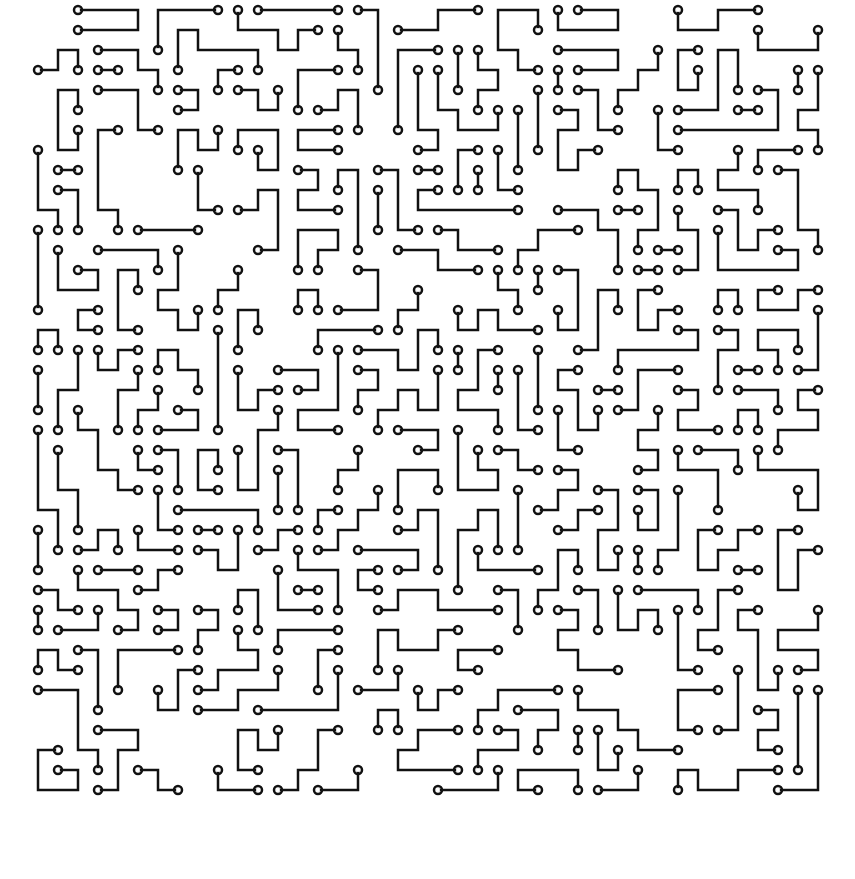
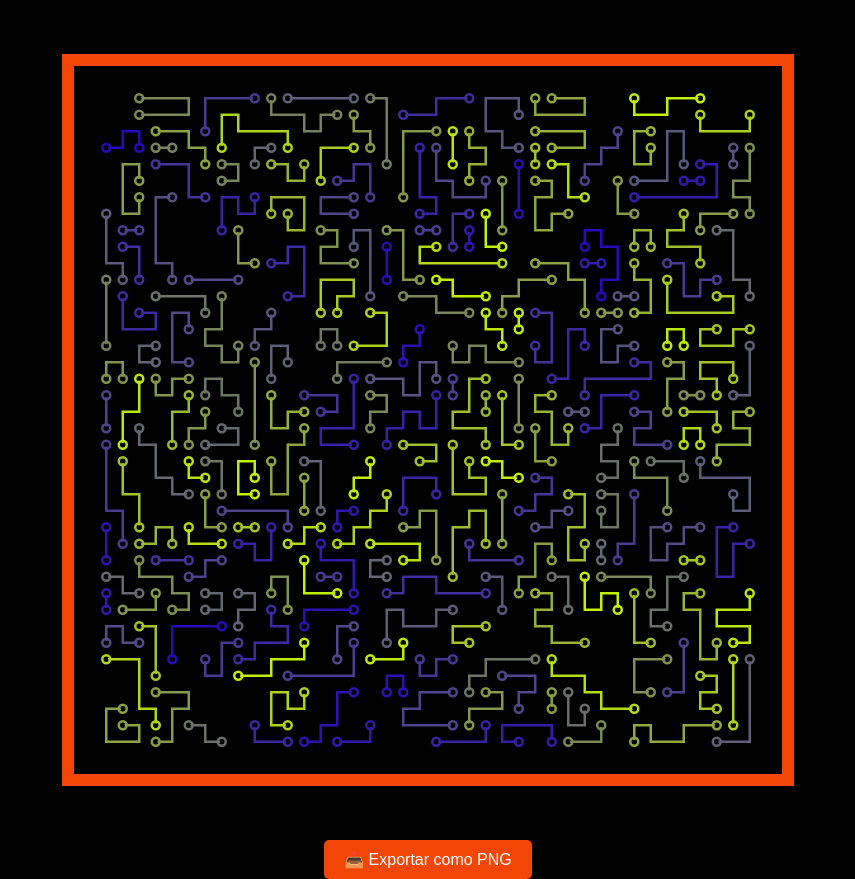
Before and after one commit to LarissaDG/scarf, a plain HTML site: page CircuitoIntegrado.html in a window 1280 px wide. Shown: the whole page, without its empty margins (212-1067 px from the left). Before the commit the page ends 800 px from the top, so only its background shows below. Drawn offline with Linux system fonts and the light colour scheme.

Commit message:
Improving code

```diff
--- a/CircuitoIntegrado.html
+++ b/CircuitoIntegrado.html
@@ -2,32 +2,88 @@
 <html lang="en">
 <head>
   <meta charset="UTF-8" />
-  <title>Circuito Generativo Avançado</title>
+  <title>Circuito Generativo com Exportação</title>
   <style>
-    body { margin: 0; background: #fff; }
-    canvas { display: block; margin: 0 auto; }
+    body {
+      margin: 0;
+      background: #000;
+      color: #fff;
+      font-family: sans-serif;
+      display: flex;
+      flex-direction: column;
+      align-items: center;
+    }
+    canvas {
+      display: block;
+      margin: 20px 0;
+      background: #000;
+    }
+    button {
+      background: #F24607;
+      color: white;
+      border: none;
+      padding: 10px 20px;
+      font-size: 16px;
+      cursor: pointer;
+      border-radius: 5px;
+    }
+    button:hover {
+      background: #c63604;
+    }
   </style>
 </head>
 <body>
+
 <canvas></canvas>
+<button onclick="saveImage()">📥 Exportar como PNG</button>
+
 <script>
 const canvas = document.querySelector('canvas');
 const context = canvas.getContext('2d');
 
 const size = 800;
+canvas.width = size;
+canvas.height = size;
+
+const frameColor = '#F24607';
+const frameMargin = 40;
+const innerMargin = 30;
+const contentStart = frameMargin + innerMargin;
+const contentSize = size - 2 * (frameMargin + innerMargin);
+
 const cols = 40;
 const rows = 40;
-const cellSize = size / cols;
+const cellSize = contentSize / cols;
 
 const occupied = Array(cols).fill().map(() => Array(rows).fill(false));
 
-canvas.width = size;
-canvas.height = size;
+// Degradê
+const gradientStart = [38, 10, 183];   // #260AB7
+const gradientEnd   = [195, 241, 8];   // #C3F108
 
+function lerpColor(a, b, t) {
+  return [
+    a[0] + (b[0] - a[0]) * t,
+    a[1] + (b[1] - a[1]) * t,
+    a[2] + (b[2] - a[2]) * t
+  ];
+}
+
+function colorToHex(rgb) {
+  return '#' + rgb.map(c => Math.round(c).toString(16).padStart(2, '0')).join('');
+}
+
+context.fillStyle = "#000";
+context.fillRect(0, 0, size, size);
+
+// Moldura
+context.strokeStyle = frameColor;
+context.lineWidth = 12;
+context.strokeRect(frameMargin, frameMargin, size - 2 * frameMargin, size - 2 * frameMargin);
+
+// Circuit
 context.lineWidth = 2.5;
 context.lineCap = 'round';
-context.strokeStyle = '#111';
-context.fillStyle = '#111';
 
 function drawDonut(x, y, r = 4) {
   context.beginPath();
@@ -36,15 +92,14 @@ function drawDonut(x, y, r = 4) {
 
   context.beginPath();
   context.arc(x, y, r / 2, 0, Math.PI * 2);
-  context.fillStyle = "#fff";
+  context.fillStyle = "#000";
   context.fill();
-  context.fillStyle = "#111";
 }
 
 function gridToPx(x, y) {
   return [
-    x * cellSize + cellSize / 2,
-    y * cellSize + cellSize / 2
+    contentStart + x * cellSize + cellSize / 2,
+    contentStart + y * cellSize + cellSize / 2
   ];
 }
 
@@ -93,6 +148,10 @@ function tryPath(x, y, maxSteps = 8) {
 function drawPath(path) {
   if (path.length < 2) return;
 
+  let t = Math.random();
+  let color = lerpColor(gradientStart, gradientEnd, t);
+  context.strokeStyle = colorToHex(color);
+
   context.beginPath();
   let [x0, y0] = gridToPx(path[0][0], path[0][1]);
   context.moveTo(x0, y0);
@@ -104,7 +163,7 @@ function drawPath(path) {
 
   context.stroke();
 
-  // desenha pads
+  // Pads
   drawDonut(x0, y0);
   let [xf, yf] = gridToPx(path[path.length - 1][0], path[path.length - 1][1]);
   drawDonut(xf, yf);
@@ -125,6 +184,14 @@ function generateCircuit() {
 }
 
 generateCircuit();
+
+// Exporta como PNG
+function saveImage() {
+  const link = document.createElement('a');
+  link.download = 'circuito-generativo.png';
+  link.href = canvas.toDataURL('image/png');
+  link.click();
+}
 </script>
 </body>
 </html>
```
